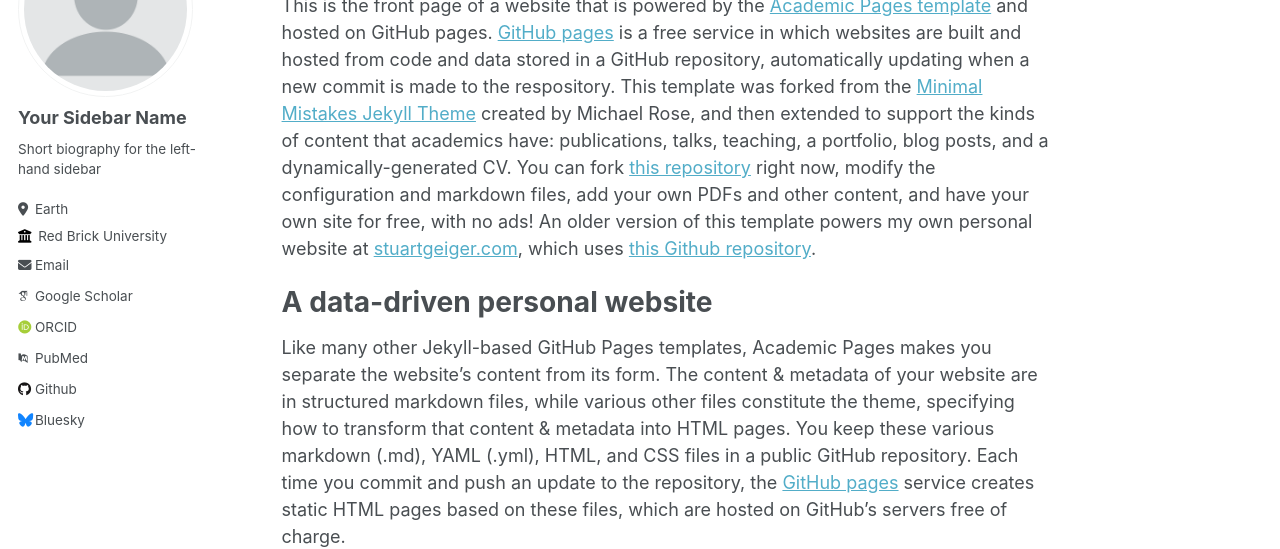
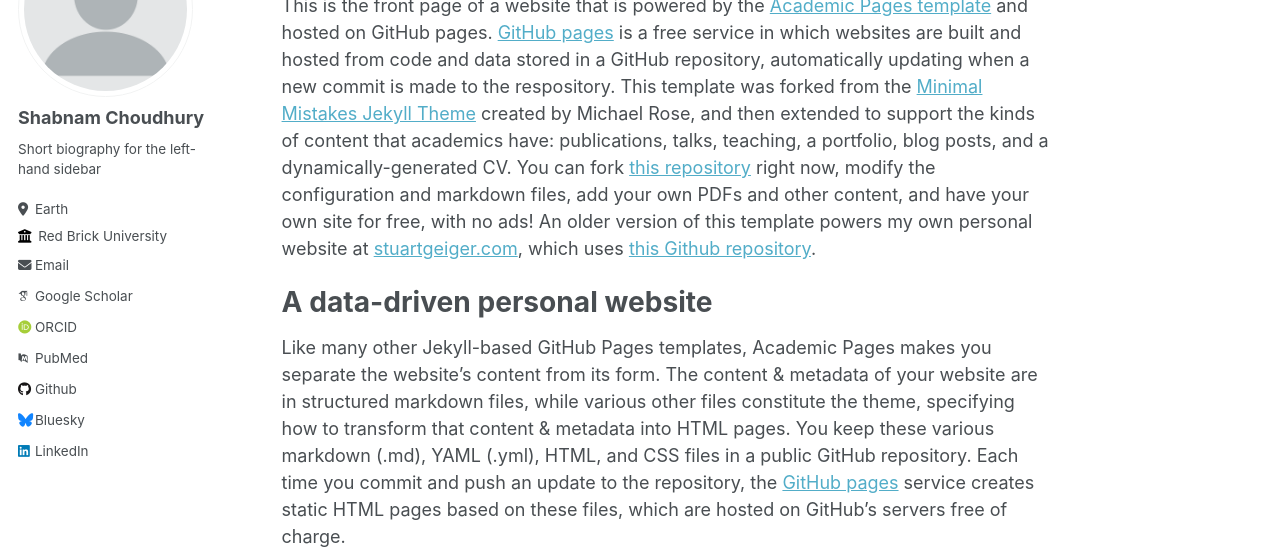
Before and after one commit to Shabnamchoudhury/Shabnamchoudhury.github.io, a Jekyll site: the page built from _pages/about.md, in a window 1280 px wide. Shown: the part 184-733 px from the top of the page. Built offline with Jekyll 4.4.1, drawn with Linux system fonts in a browser that asks for light colours; some web fonts are replaced; part of the change alters nothing that is shown.

Commit message:
Update _config.yml

```diff
--- a/_config.yml
+++ b/_config.yml
@@ -22,29 +22,29 @@ repository               : "academicpages/academicpages.github.io"
 author:
   # Biographic information
   avatar           : "profile.png"
-  name             : "Your Sidebar Name"
+  name             : "Shabnam Choudhury"
   pronouns         : # example: "she/her"
   bio              : "Short biography for the left-hand sidebar"
   location         : "Earth"
   employer         : "Red Brick University"
   uri              : # URL
-  email            : "none@example.org"
+  email            : "mailto:choudhury.shabnam6@gmail.com"
 
   # Academic websites
   arxiv            : # URL - Update with the correct link to your profile
-  googlescholar    : "https://scholar.google.com/citations?user=PS_CX0AAAAAJ"
+  googlescholar    : "https://scholar.google.co.in/citations?user=VUf1bx0AAAAJ&hl=en"
   impactstory      : # URL
   orcid            : "http://orcid.org/yourorcidurl"
   pubmed           : "https://www.ncbi.nlm.nih.gov/pubmed/?term=john+snow"
   researchgate     : # URL
 
   # Repositories and software development
-  bitbucket        : # Username - Update with your username on the site
-  codepen          : # Username
-  dribbble         : # Username
-  github           : "academicpages"
+  bitbucket        :
+  codepen          :
+  dribbble         :
+  github           : "https://github.com/Shabnamchoudhury"
   kaggle           : # Username
-  stackoverflow    : # User number or user number and name (i.e., use "1" or "1/jeff-atwood")
+  stackoverflow    :
 
   # Social media
   bluesky          : "bsky.app" # Replace this with you Bluesky username
@@ -56,21 +56,21 @@ author:
   keybase          : # Username
   instagram        : # Username
   lastfm           : # Username
-  linkedin         : # Username
+  linkedin         : "https://in.linkedin.com/in/shabnam-choudhury-b623bb16a"
   mastodon         : # URL
   medium           : # URL
-  pinterest        : # Username
-  soundcloud       : # Username
-  steam            : # Username
-  telegram         : # URL
-  tumblr           : # Username
+  pinterest        :
+  soundcloud       :
+  steam            :
+  telegram         :
+  tumblr           :
   twitter          : # Username for X / Twitter
-  vine             : # Username
-  weibo            : # Username
-  wikipedia        : # Username
-  xing             : # Username
-  youtube          : # Username
-  zhihu            : # URL
+  vine             :
+  weibo            :
+  wikipedia        :
+  xing             :
+  youtube          :
+  zhihu            :
 
 
 # Site Settings
```
